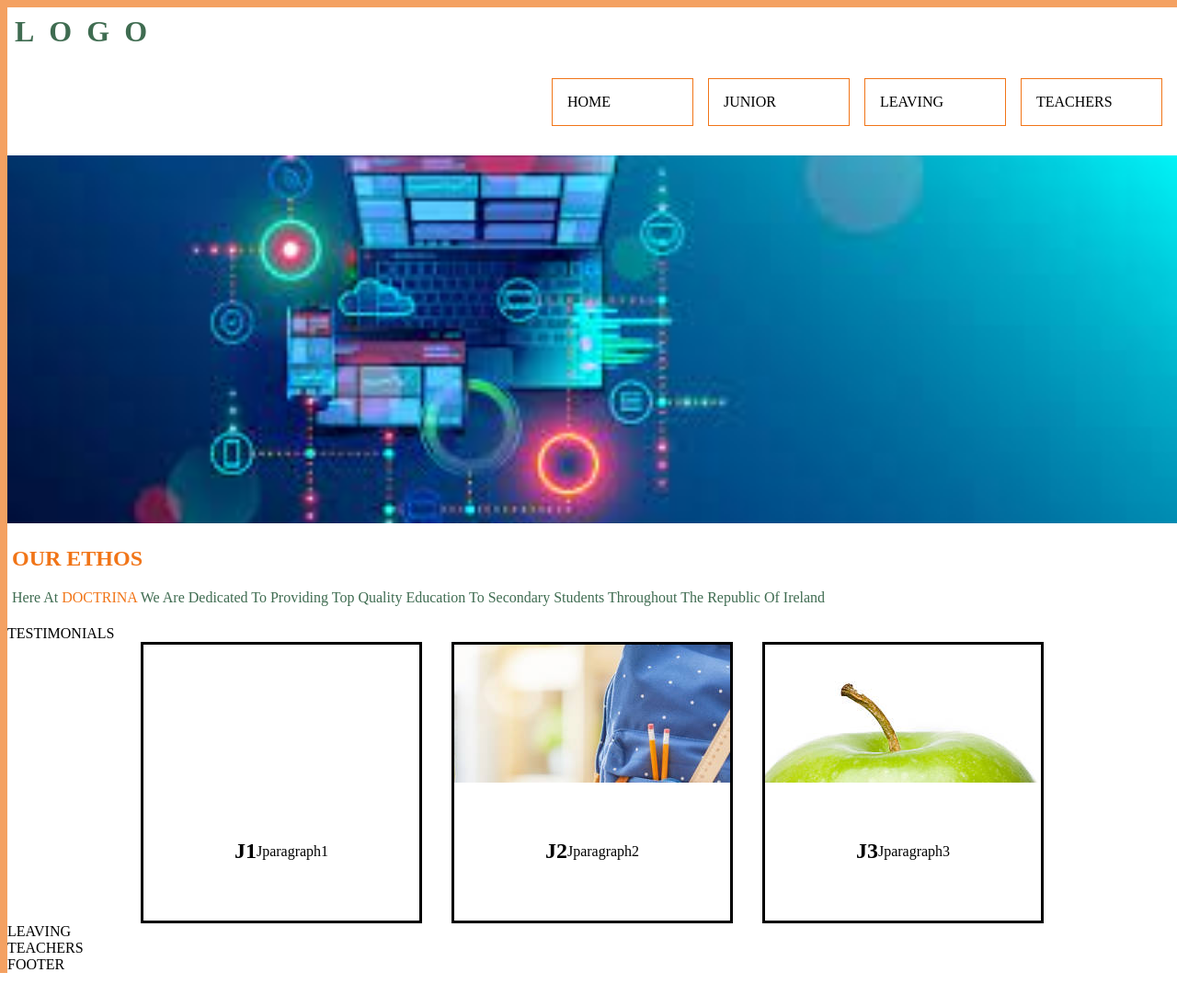
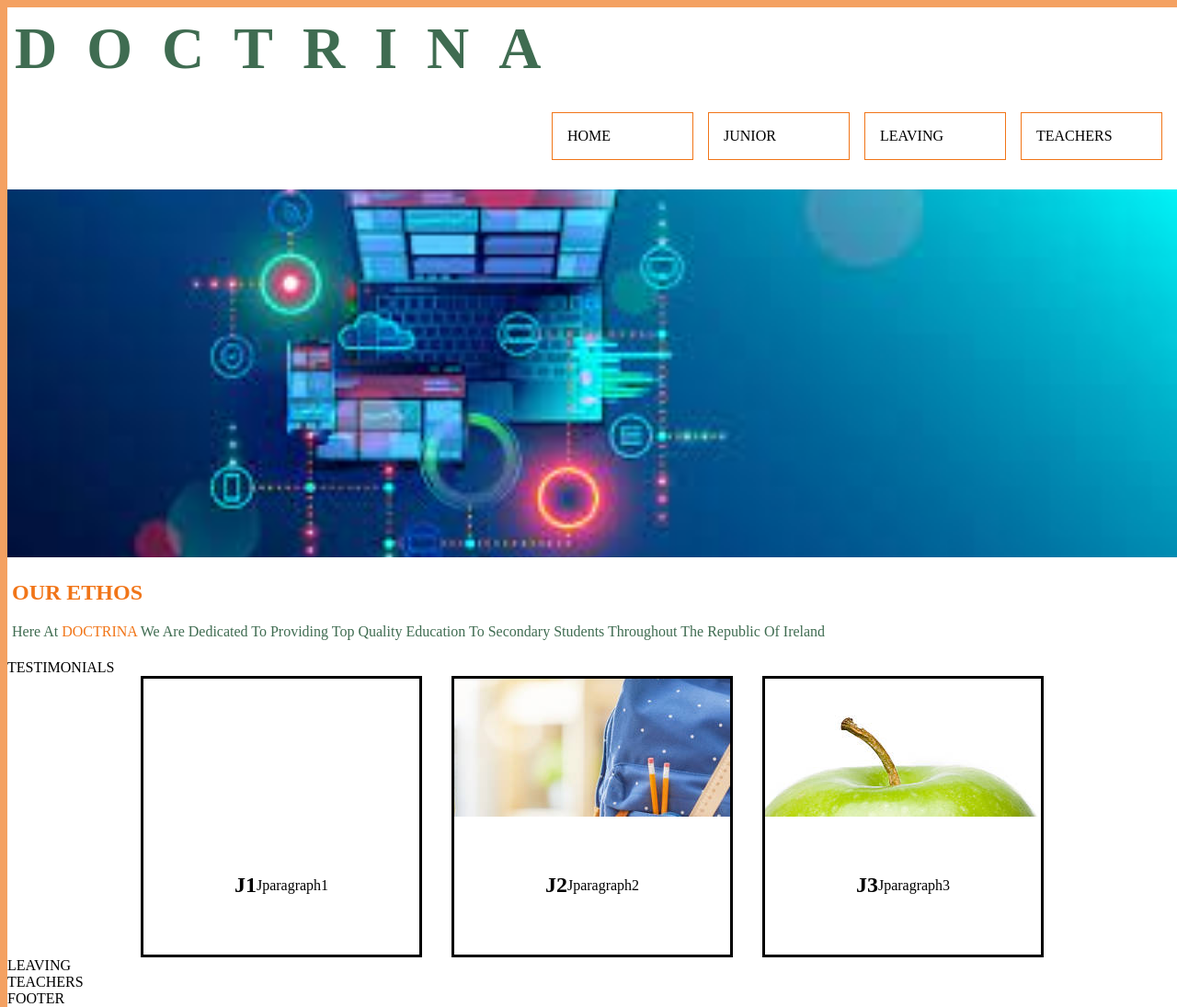
Before and after one commit to Forgottenit/Online-Grinds, a plain HTML site: page index.html in a window 1280 px wide. Shown: the whole page at 92% size. Before the commit the page ends 1058 px from the top, so only its background shows below. Drawn offline with Linux system fonts and the light colour scheme; a web font is replaced by a local one.

Commit message:
add stlye to logo

```diff
--- a/index.html
+++ b/index.html
@@ -11,7 +11,7 @@
 
 <body>
     <header>
-        <h1 id="logo">LOGO</h1>
+        <h1 id="logo">DOCTRINA</h1>
         <nav>
             <ul class="nav-items">
                 <li>HOME</li>
--- a/style.css
+++ b/style.css
@@ -12,7 +12,7 @@ body {
 
 #logo {
     color: #3f6c51;
-    /* font-size: 7em; */
+    font-size: 5vw;
     font-family: "Slabo 13px";
     letter-spacing: .5em;
     display: flex;
```
